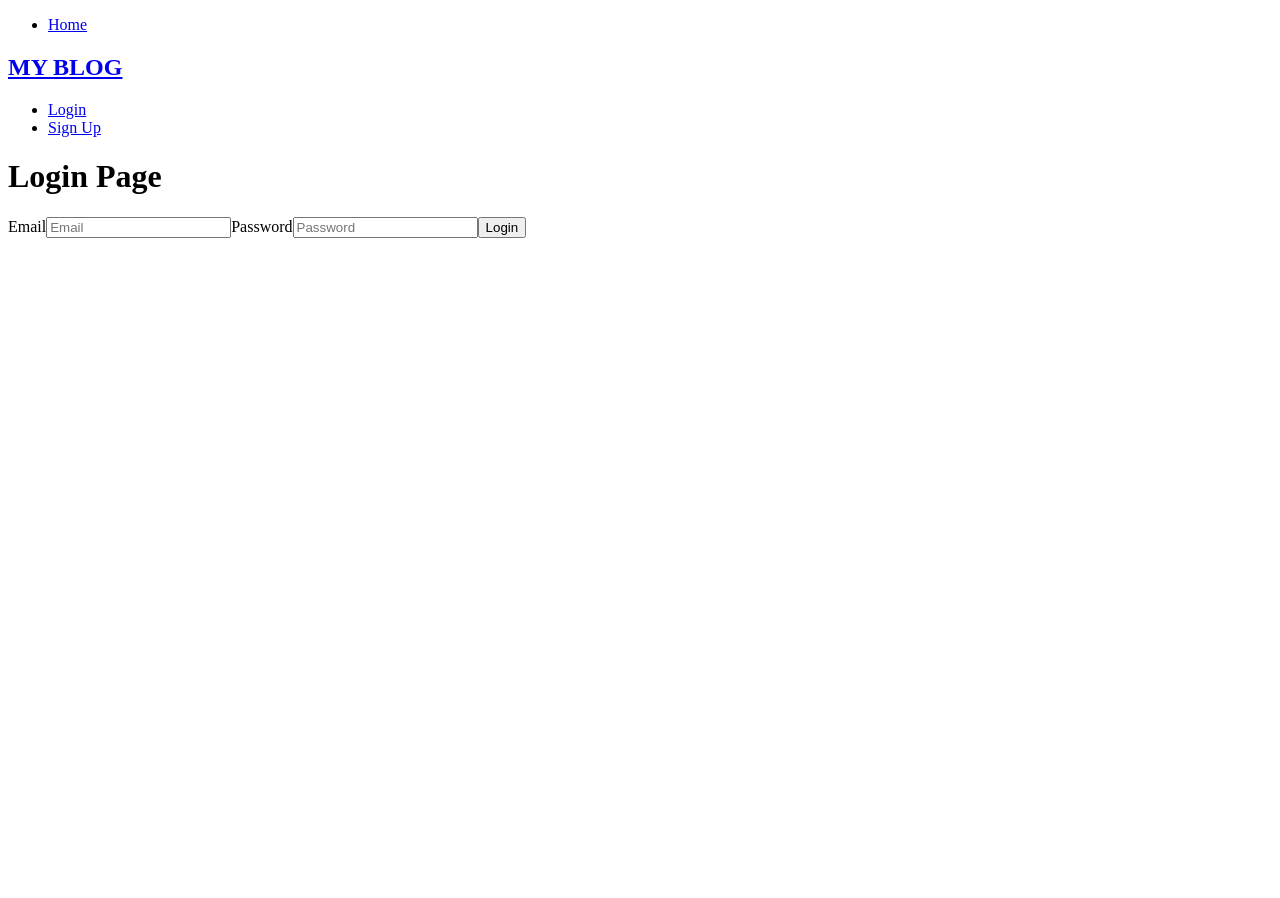
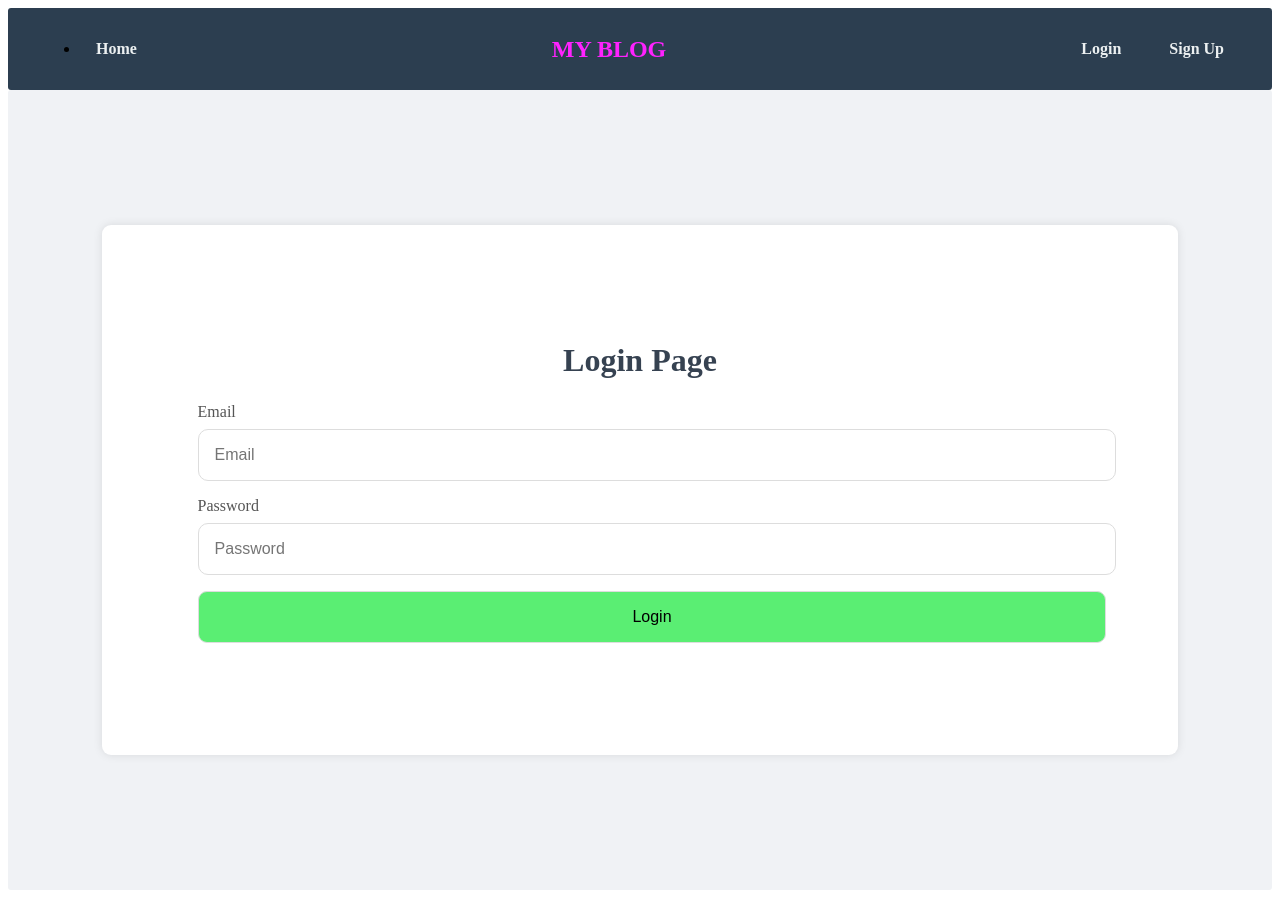
Before and after one commit to Wairioko/myblog-frontend, a React (Create React App) app: page /login in a window 1280 px wide. Before the commit the page ends 800 px from the top, so only its background shows below. Built offline with nearby package versions, Linux system fonts and the light colour scheme.

Commit message:
Additional styling for added components

```diff
--- a/src/index.css
+++ b/src/index.css
@@ -1,46 +1,422 @@
-.navbar {
-  width: 100%; /* Ensure the navbar spans the full width */
+nav {
+  background-color: #2c3e50;
+  padding: 1rem 2rem;
+  border-radius: 3px;
   display: flex;
-  align-items: center; /* Center items vertically */
-  justify-content: space-between; /* Space between title and links */
-  background-color: #c2d394;
-  border-bottom: 1px solid white;
-  padding: 10px 20px; /* Consistent padding */
-  box-sizing: border-box; /* Include padding in element's total width */
+  align-items: center;
+  justify-content: space-between;
 }
 
-.navbar h1 {
-  flex: 1; /* Allow the title to take up available space */
-  text-align: center; /* Center the title */
-  font-size: 24px;
-  margin: 0; /* Remove default margins */
+.nav-left, .nav-right {
+  display: flex;
+  align-items: center;
 }
 
-.navbar-links {
+.nav-center {
+  flex: 1;
   display: flex;
-  gap: 20px; /* Add space between links */
-  margin-right: 10px;
+  justify-content: center;
 }
 
-.navbar-links a,
-.navbar-links button {
-  text-decoration: none;
-  color: black;
-  padding: 10px;
-  background: none;
-  border: none;
-  font: inherit;
-  cursor: pointer;
+nav h1 {
+  color: #f2f;
+  font-weight: bold;
+  margin: 0;
 }
 
-.navbar-links a:hover,
-.navbar-links button:hover {
-  color: aqua; /* Change color on hover */
+.nav-right ul {
+  list-style-type: none;
+  margin: 0;
+  padding: 0;
+  display: flex;
+  gap: 1rem;
 }
 
-/* Optional: Add styles for the active page link */
-.navbar-links a.active,
-.navbar-links button.active {
+.nav-right li {
+  margin: 0;
+}
+
+nav a {
+  color: #ecf0f1;
+  text-decoration: none;
   font-weight: bold;
-  color: #5a9c60; /* Custom active link color */
+  transition: color 0.3s ease;
+  padding: 0.5rem 1rem;
 }
+
+nav a:hover {
+  color: #3498db;
+}
+
+nav button {
+  background-color: #e74c3c;
+  color: white;
+  border: none;
+  padding: 0.5rem 1rem;
+  border-radius: 4px;
+  cursor: pointer;
+  transition: background-color 0.3s ease;
+  font-weight: bold;
+}
+
+nav button:hover {
+  background-color: #c0392b;
+}
+
+.login-page{
+  display: flex;
+  align-items: center;
+  justify-content: center;
+  height: 100vh;
+  background-color: #f0f2f5;
+  border-radius: 3px;
+}
+
+.login-form{
+  background-color: white;
+  padding: 6rem;
+  border-radius: 9px;
+  box-shadow: 0 0 10px rgba(0, 0, 0, 0.1);
+  width: 70%;
+  /* max-width: 800px; */
+}
+
+.login-form h1 {
+  text-align: center;
+  color: rgba(2, 18, 36, 0.795);
+  margin-bottom: 1.5rem;
+}
+
+.login-form label {
+  display: block;
+  margin-bottom: 0.5rem;
+  color: #555;
+}
+
+.login-form input[type="email"],
+.login-form input[type="password"] {
+  width: 100%;
+  padding: 1rem;
+  margin-bottom: 1rem;
+  border: 1px solid #ddd;
+  border-radius: 10px;
+  font-size: 1rem;
+  transition: border-color 0.3s ease;
+}
+
+
+
+.login-form input[type="submit"]{
+  cursor: pointer;
+  width:71cqmax;
+  border-top: 100px;
+  padding: 1rem;
+  margin-bottom: 1rem;
+  border: 1px solid #ddd;
+  border-radius: 10px;
+  background-color: #5aee73;
+  border-radius: 9px;
+  font-size: medium;
+  font-weight: 400;
+}
+
+.login-form input[type="submit"]:hover{
+  background-color: #51e89d;
+}
+
+
+.signup-page{
+  display: flex;
+  align-items: center;
+  justify-content: center;
+  height: 100vh;
+  background-color: #f0f2f5;
+  border-radius: 20px;
+}
+
+
+
+.signup-form{
+  background-color: white;
+  padding: 6rem;
+  border-radius: 20px;
+  box-shadow: 0 0 10px rgba(0, 0, 0, 0.1);
+  width: 100%;
+  max-width: 900px;
+
+}
+
+
+.signup-form label{
+  display: block;
+  /* margin-bottom: 1rem; */
+  padding: 10px;
+  color: #555;
+  font-weight: 500;
+}
+
+.signup-form input[name="username"],
+.signup-form input[name="email"],
+.signup-form input[name="password"] {
+  width: 100%;
+  padding: 1rem;
+  margin-bottom: 1rem;
+  border: 1px solid #ddd;
+  border-radius: 10px;
+  font-size: 1rem;
+  transition: border-color 0.3s ease;
+}
+
+.signup-form h1{
+  text-align: center;
+}
+
+.signup-form input[type="submit"]{
+  width: 104%;
+  padding: 1rem;
+  margin-bottom: 1rem;
+  border: 1px solid #ddd;
+  border-radius: 10px;
+  background-color: #5aee73;
+  border-radius: 9px;
+  font-size: medium;
+  font-weight: 400;
+  align-self: center;
+}
+
+
+.create-blog{
+  display:block;
+  /* justify-content:space-around; */
+  align-items: center;
+  flex-direction: column;
+  height: 100vh;
+  background-color: #f0f2f5;
+  border-radius: 20px;
+  box-shadow: 0 0 10px rgba(0, 0, 0, 0.1);
+  flex-direction: column;
+  align-items: center;
+  justify-content: center;
+
+}
+
+.create-blog-form{
+  display: block;
+  background-color: white;
+  padding: 2rem;
+  border-radius: 20px;
+  box-shadow: 0 0 10px rgba(0, 0, 0, 0.1);
+  width: auto;
+  height: auto;
+}
+
+.create-blog-form h1{
+  text-align: center;
+}
+
+.create-blog-form label{
+  display: block;
+  /* margin-bottom: 1rem; */
+  padding: 10px;
+  color: #555;
+  font-weight: 500;
+
+}
+
+
+.create-blog-form input[name="title"],
+.create-blog-form input[name="description"],
+.create-blog-form textarea[name="content"]{
+  padding-right: 10px;
+  width: 100%;
+  padding: 1rem;
+  margin-bottom: 1rem;
+  border: 1px solid #ddd;
+  border-radius: 10px;
+  font-size: 1rem;
+  transition: border-color 0.3s ease;
+
+
+}
+
+
+.create-blog-form input[type="submit"]{
+  cursor: pointer;
+  width:103%;
+  border-top: 100px;
+  padding: 1rem;
+  margin-bottom: 1rem;
+  border: 1px solid #ddd;
+  border-radius: 10px;
+  background-color: #5aee73;
+  border-radius: 9px;
+  font-size: medium;
+  font-weight: 400;
+}
+
+.create-blog-form input[type="submit"]:hover{
+  background-color: #51e89d;
+}
+
+.blogs-content {
+  display: block;
+  align-items: flex-start;
+}
+
+.blogs-content a {
+  text-decoration: none;
+  color: inherit;
+}
+
+.blog-preview {
+  display: block;
+  margin-bottom: 2rem;
+  padding: 1rem;
+  border-radius: 10px;
+  box-shadow: 0 0 10px rgba(203, 16, 228, 0.801);
+  background-color: white;
+}
+
+.blog-preview .author{
+  font-style: italic;
+  color: #48d9e4;
+  margin-bottom: 20px;
+}
+
+.blog-preview:hover {
+  box-shadow: 0 0 15px rgba(203, 16, 228, 0.9);
+  transform: translateY(-3px);
+  transition: all 0.3s ease;
+}
+
+
+
+.blog-post {
+  max-width: 800px;
+  margin: 0 auto;
+  padding: 20px;
+  font-family: Arial, sans-serif;
+  line-height: 1.6;
+  color: #333;
+}
+
+.blog-post h1 {
+  font-size: 2.5em;
+  margin-bottom: 10px;
+  color: #2c3e50;
+}
+
+.blog-post .author {
+  font-style: italic;
+  color: #48d9e4;
+  margin-bottom: 20px;
+}
+
+.blog-post .description {
+  font-weight: bold;
+  font-size: 1.1em;
+  margin-bottom: 20px;
+  color: #34495e;
+}
+
+.blog-post .content {
+  text-align: justify;
+}
+
+.blog-post .content p {
+  margin-bottom: 15px;
+}
+
+.update-blog{
+  display: block;
+  margin-bottom: 2rem;
+  padding: 1rem;
+  border-radius: 10px;
+  box-shadow: 0 0 10px rgba(203, 16, 228, 0.801);
+  background-color: white;
+  height: auto;
+
+}
+
+.update-blog-form{
+  display: block;
+  padding: 6rem;
+  background-color: white;
+  border-radius: 20px;
+  box-shadow: 0 0 10px rgba(0, 0, 0, 0.1);
+  width: auto ;
+  height: auto;
+}
+
+.update-blog-form label{
+  display: block;
+  padding: 10px;
+  color: #555;
+  font-weight: 500;
+
+}
+
+.update-blog-form input[name="title"],
+.update-blog-form input[name="description"],
+.update-blog-form textarea[name="content"]{
+  width: 100%;
+  padding: 1rem;
+  margin-bottom: 1rem;
+  border: 1px solid #ddd;
+  border-radius: 10px;
+  font-size: 1rem;
+  transition: border-color 0.3s ease;
+
+}
+
+.update-blog-form input[type="submit"]{
+  cursor: pointer;
+  width: 103%;
+  border-top: 100px;
+  padding: 1rem;
+  margin-bottom: 1rem;
+  border: 1px solid #ddd;
+  border-radius: 10px;
+  background-color: #5aee73;
+  border-radius: 9px;
+  font-size: medium;
+  font-weight: 400;
+}
+
+.update-blog-form input[type="submit"]:hover{
+  background-color: #51e89d;
+}
+
+.update-delete-container {
+  display: flex;
+  gap: 10px;
+  margin-top: 15px;
+}
+
+.update-delete-container button {
+  padding: 8px 16px;
+  border: none;
+  border-radius: 4px;
+  font-weight: bold;
+  cursor: pointer;
+  transition: background-color 0.3s ease, transform 0.1s ease;
+}
+
+.update-delete-container button[name="delete-blog"] {
+  background-color: #e74c3c;
+  color: rgb(233, 11, 11);
+}
+
+.update-delete-container button[name="update-blog"] {
+  background-color: #3498db;
+  color: white;
+}
+
+.update-delete-container button:hover {
+  opacity: 0.9;
+  transform: scale(1.05);
+}
+
+.update-delete-container button:active {
+  transform: scale(0.95);
+}
```
